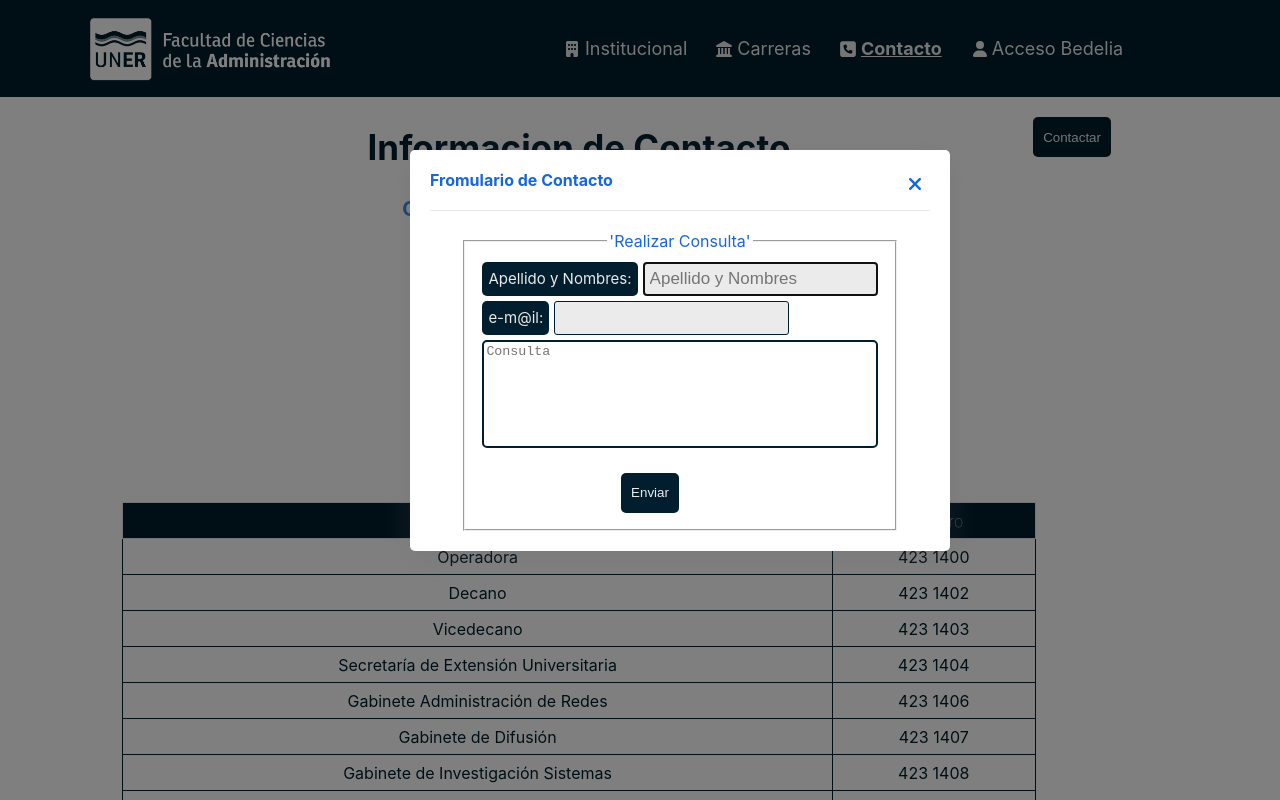
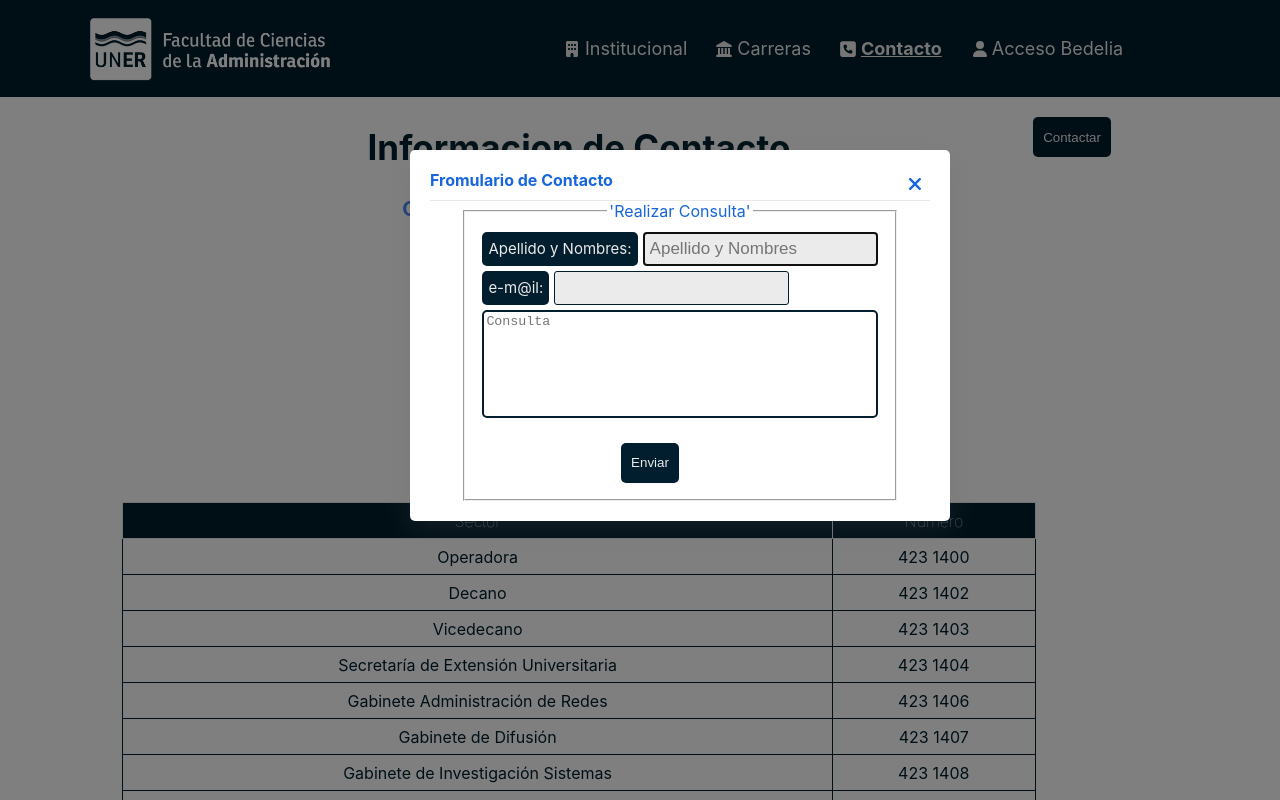
Before and after one commit to camiloculpian/TP-Final_PROG3, a React (Create React App) app in the folder tp-final/: page /contacto in a window 1280 px wide. Both pictures are taken after a click on the button "Contactar". Shown: the top 800 px of the page. Built offline with nearby package versions, Linux system fonts and the light colour scheme.

Commit message:
modified:   tp-final/src/components/Modal.css 	modified:   tp-final/src/components/Modal.jsx 	modified:   tp-final/src/pages/Bedelia/EditStudent.jsx

```diff
--- a/tp-final/src/components/Modal.css
+++ b/tp-final/src/components/Modal.css
@@ -13,7 +13,10 @@
 }
 
 .contenedorModal{
-    width: 500px;
+    display: flex;
+    flex-direction: column;
+    /* margin-top: 20px; */
+    min-width: 500px;
     min-height: 100px;
     background: #fff;
     position: relative;
@@ -23,17 +26,19 @@
 }
 
 .encabezadoModal{
+    height: 30px;
     display: flex;
+    width: 100%;
     align-items: center;
     justify-content: space-between;
-    margin-bottom: 20px;
-    padding-bottom: 20px;
+    /* margin-bottom: 30px; */
     border-bottom: 1px solid #E8E8E8;
 
 }
 
 .encabezadoModal h3{
     margin: 0;
+    margin-bottom: 10px;
     font-weight: 500px;
     font-size: 16px;
     /* color: #1766DC; */
--- a/tp-final/src/components/Modal.jsx
+++ b/tp-final/src/components/Modal.jsx
@@ -7,11 +7,11 @@ function Modal({children, state, changeState, title, modalColor = 'modalDefault'
             <div className='overlay' >
                 <div className={(modalColor)}>
                     <div className={'contenedorModal '+(modalColor)}>
-                        {title &&
-                            <div className={'encabezadoModal'}>
+                        <div className={'encabezadoModal'}>
+                            {title &&
                                 <h3>{title}</h3>
-                            </div>
-                        }
+                            }
+                        </div>
                         <button className={'buttonCloseModal '+(modalColor)} onClick={() => changeState(!state)}>
                             <svg xmlns="http://www.w3.org/2000/svg" height="1em" viewBox="0 0 384 512">
                                 <path d="M342.6 150.6c12.5-12.5 12.5-32.8 0-45.3s-32.8-12.5-45.3 0L192 210.7 86.6 105.4c-12.5-12.5-32.8-12.5-45.3 0s-12.5 32.8 0 45.3L146.7 256 41.4 361.4c-12.5 12.5-12.5 32.8 0 45.3s32.8 12.5 45.3 0L192 301.3 297.4 406.6c12.5 12.5 32.8 12.5 45.3 0s12.5-32.8 0-45.3L237.3 256 342.6 150.6z"/>
--- a/tp-final/src/pages/Bedelia/EditStudent.jsx
+++ b/tp-final/src/pages/Bedelia/EditStudent.jsx
@@ -46,14 +46,19 @@ function EditStudent(props){
                 </fieldset>
             </div>
 
-            <Modal state={estadoModal} changeState={cambiarEstadoModal}>
+            <Modal title={'titulo'} state={estadoModal} changeState={cambiarEstadoModal}>
                 <div className="moduleContent" id="modulo_registrar_inscripcion">
                     <form ref={form} onSubmit={searchStudent}>
                         <fieldset>
-                            <legend>'Buscar Estudiante'</legend>
+                            <legend>'Busqueda de Estudiante'</legend>
                             <div className="dataLine">
-                                <label className="dataTitle" htmlFor="NOMBRE">Apellido y Nombres:</label>
-                                <input name="NOMBRE" className="dataEntry" id="NOMBRE" autoFocus placeholder="Apellido y Nombres"></input>
+                                <label className="dataTitle" htmlFor="NOMBRE">Buscar por:</label>
+                                <select name="NACIONALIDAD" disabled className="dataEntry" id="NACIONALIDAD">
+                                    <option value="DNI" selected>DNI</option>
+                                    <option value="APENOMB" selected>Apellido y Nombre</option>
+                                </select>
+                                <input name="NOMBRE" className="dataEntry" id="NOMBRE" autoFocus></input>
+                                <button className="searchButton" type='button' onClick={(cambiarEstadoModal)}></button>
                             </div>
                         </fieldset>
                     </form>
```
